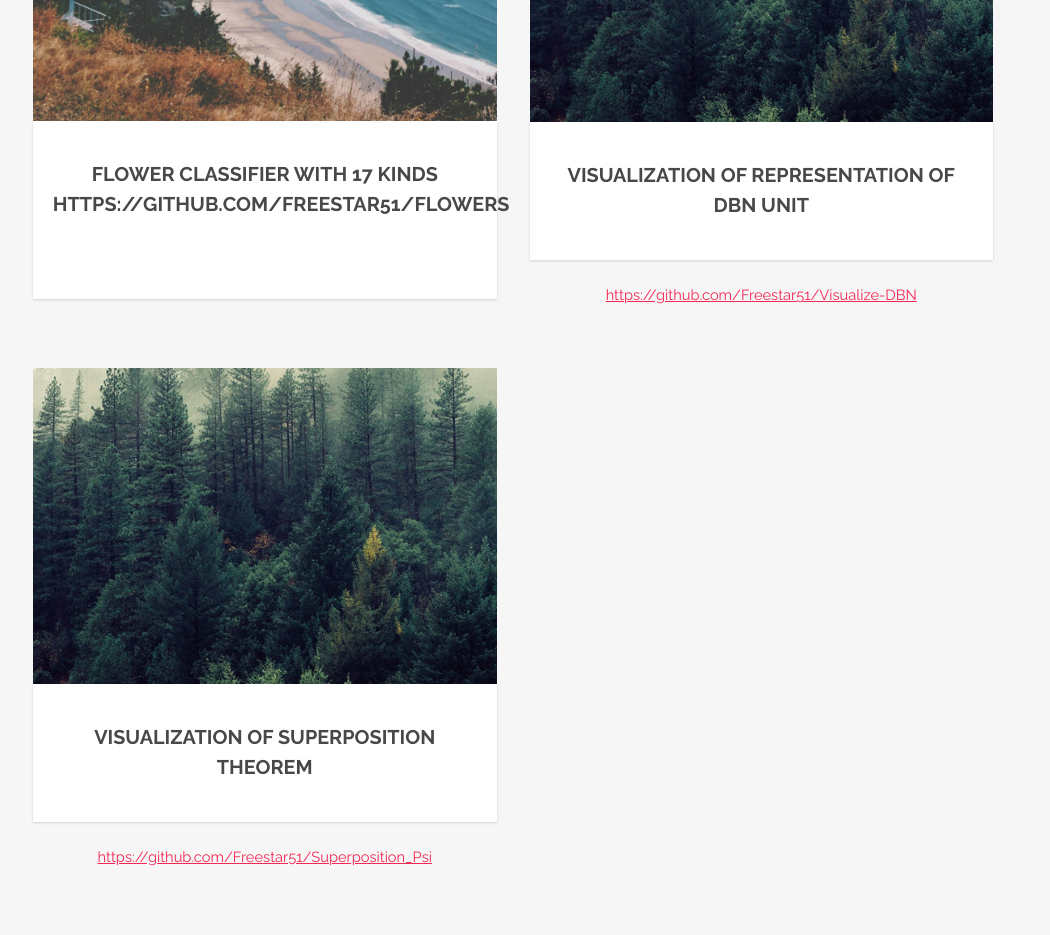
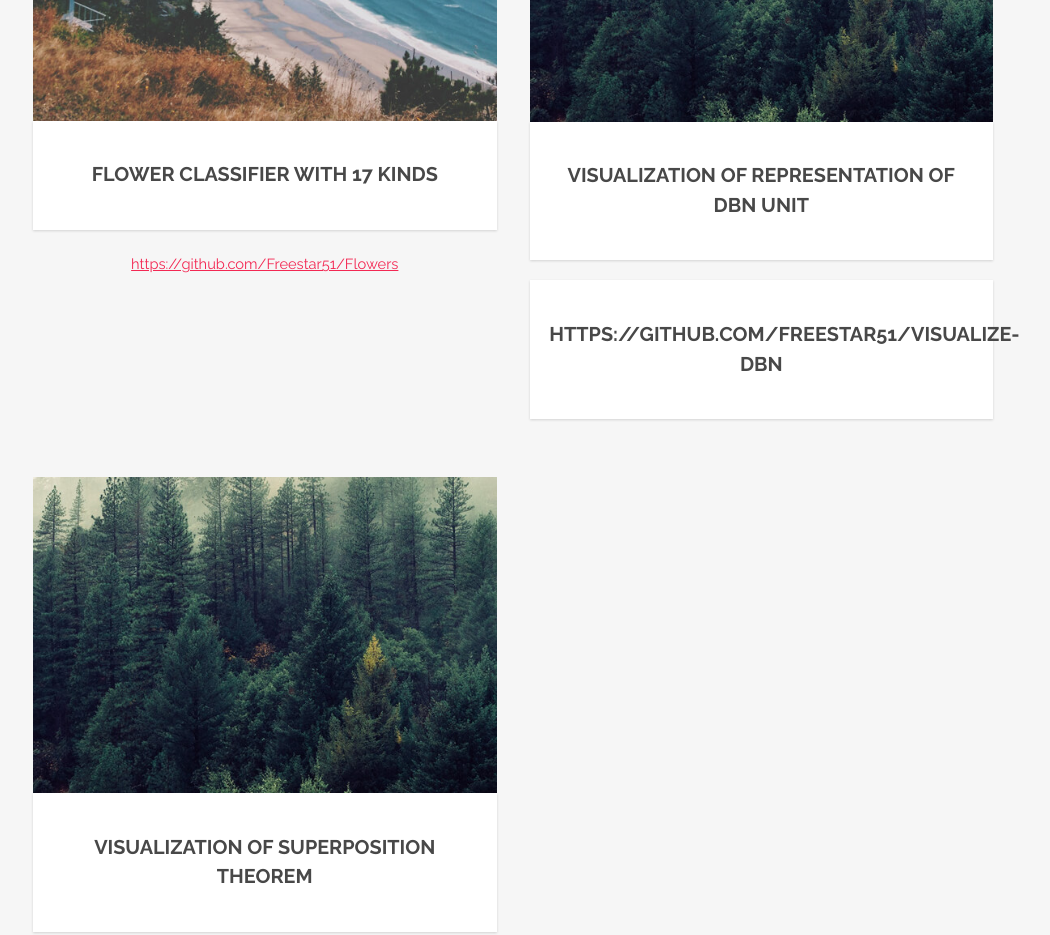
Before and after one commit to Freestar51/freestar51.github.io, a plain HTML site: page index.html in a window 1280 px wide. Shown: the part 1100-2035 px from the top of the page, without its empty margins (127-1177 px from the left). Drawn offline with Linux system fonts and the light colour scheme.

Commit message:
first layout

```diff
--- a/index.html
+++ b/index.html
@@ -73,14 +73,15 @@
 							<div class="6u 12u$(xsmall)">
 								<div class="image fit captioned">
 									<img src="images/pic02.jpg" alt="" />
-									<h3>Flower Classifier with 17 kinds<p><a href="https://github.com/Freestar51/Flowers">https://github.com/Freestar51/Flowers</a></p></h3>
+									<h3>Flower Classifier with 17 kinds</h3>
+									<p><a href="https://github.com/Freestar51/Flowers">https://github.com/Freestar51/Flowers</a></p>
 								</div>
 							</div>
 							<div class="6u$ 12u$(xsmall)">
 								<div class="image fit captioned">
 									<img src="images/pic03.jpg" alt="" />
 									<h3>Visualization of representation of DBN unit</h3>
-									<p><a href="https://github.com/Freestar51/Visualize-DBN">https://github.com/Freestar51/Visualize-DBN</a></p>
+									<h3><a href="https://github.com/Freestar51/Visualize-DBN">https://github.com/Freestar51/Visualize-DBN</a></h3>
 								</div>
 							</div>
 							<div class="6u$ 12u$(xsmall)">
```
